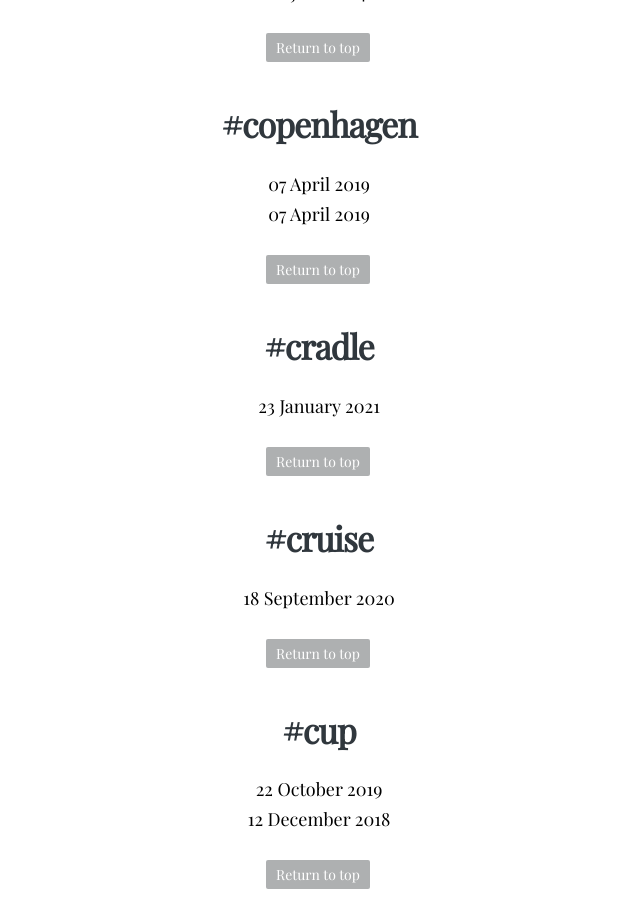
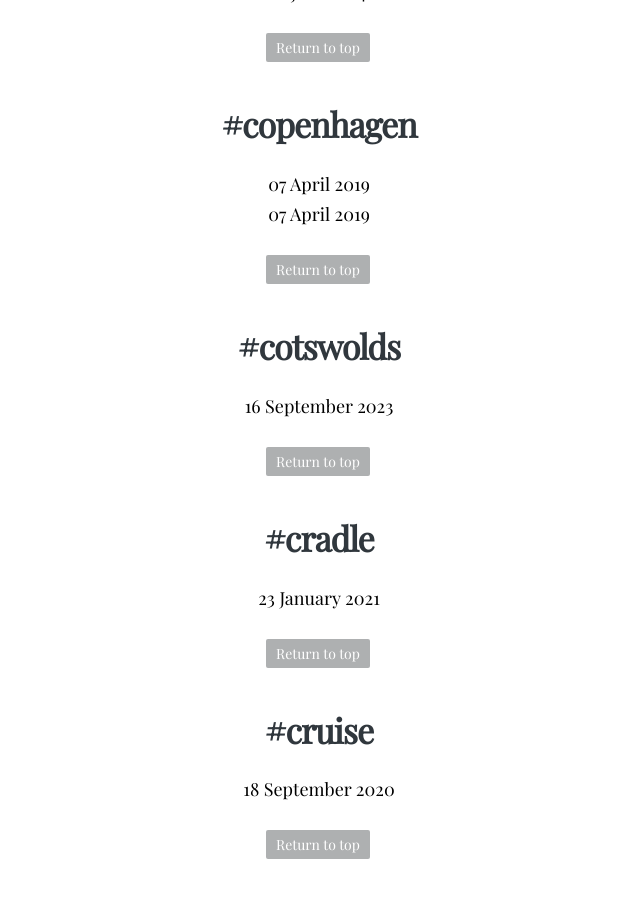
Before and after one commit to dedunu/travel, a Jekyll site: the page built from tags/index.html, in a window 1280 px wide and 900 px high, scrolled down 21067 px. Shown: the whole window, without its empty margins (321-961 px from the left). Built offline with Jekyll 4.4.1, drawn with Linux system fonts in a browser that asks for light colours.

Commit message:
Update 2023-09-16-16-september-2023_1.md
Signed-off-by: Dedunu Dhananjaya <dedunumax@users.noreply.github.com>

```diff
--- a/_posts/2023-09-16-16-september-2023_1.md
+++ b/_posts/2023-09-16-16-september-2023_1.md
@@ -4,7 +4,7 @@ title: 16 September 2023
 date: '2023-09-16T00:00:00.001+03:00'
 author: Dedunu Dhananjaya
 tags:
--
+- cotswolds
 modified_time: '2023-09-16T00:00:00.001+03:00'
 featured_image: 2023-09-16-16-september-2023_1.jpg
 ---
```
